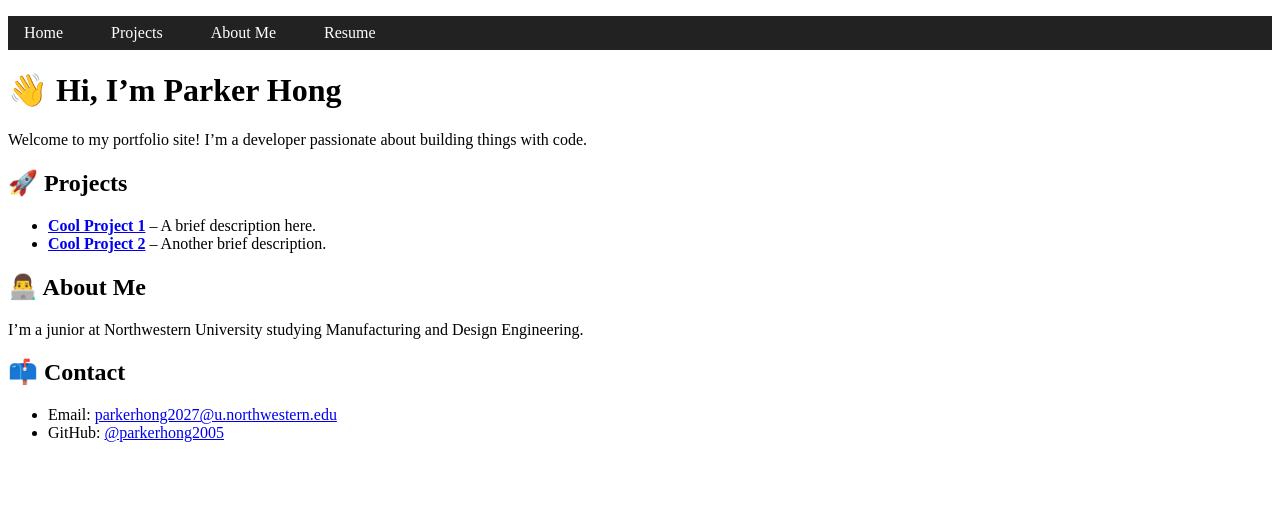
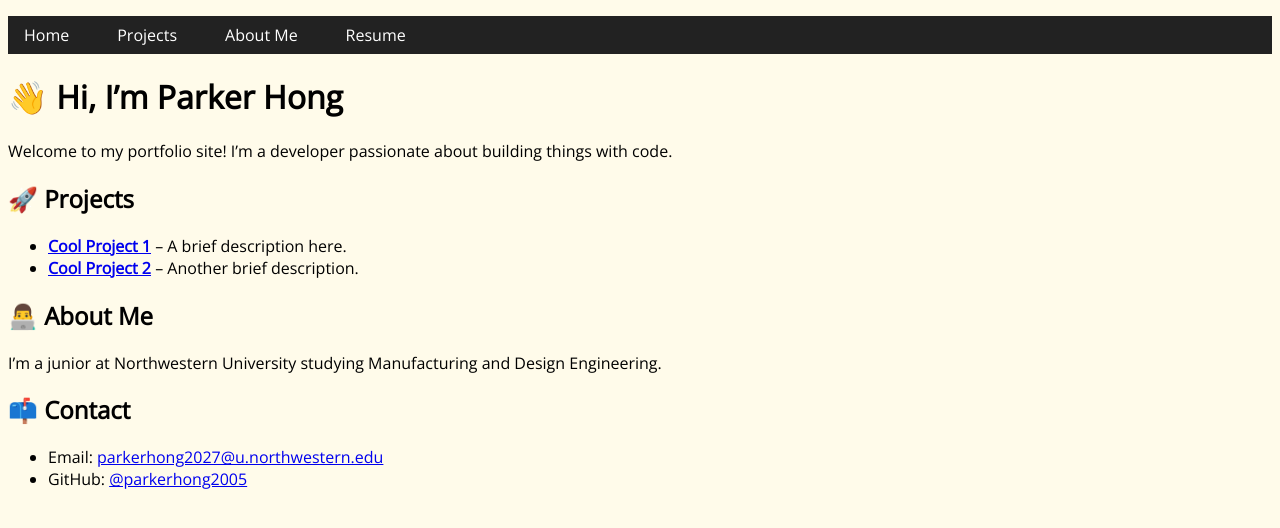
Before and after one commit to parkerhong2005/parkerhong2005.github.io, a Jekyll site: the page built from index.md, in a window 1280 px wide. Shown: the top 528 px of the page. Built offline with Jekyll 4.4.1, drawn with Linux system fonts in a browser that asks for light colours.

Commit message:
Update style.css

```diff
--- a/assets/css/style.css
+++ b/assets/css/style.css
@@ -1,3 +1,17 @@
+/* Import Open Sans from Google Fonts */
+@import url('https://fonts.googleapis.com/css2?family=Open+Sans&display=swap');
+
+/* Set background and font */
+body {
+  background-color: #fffbea; /* light cream */
+  font-family: 'Open Sans', sans-serif;
+}
+
+/* Optional: also set font for headers and nav */
+h1, h2, h3, h4, h5, h6, nav, footer {
+  font-family: 'Open Sans', sans-serif;
+}
+
 nav ul {
   list-style-type: none;
   padding: 0;
```
